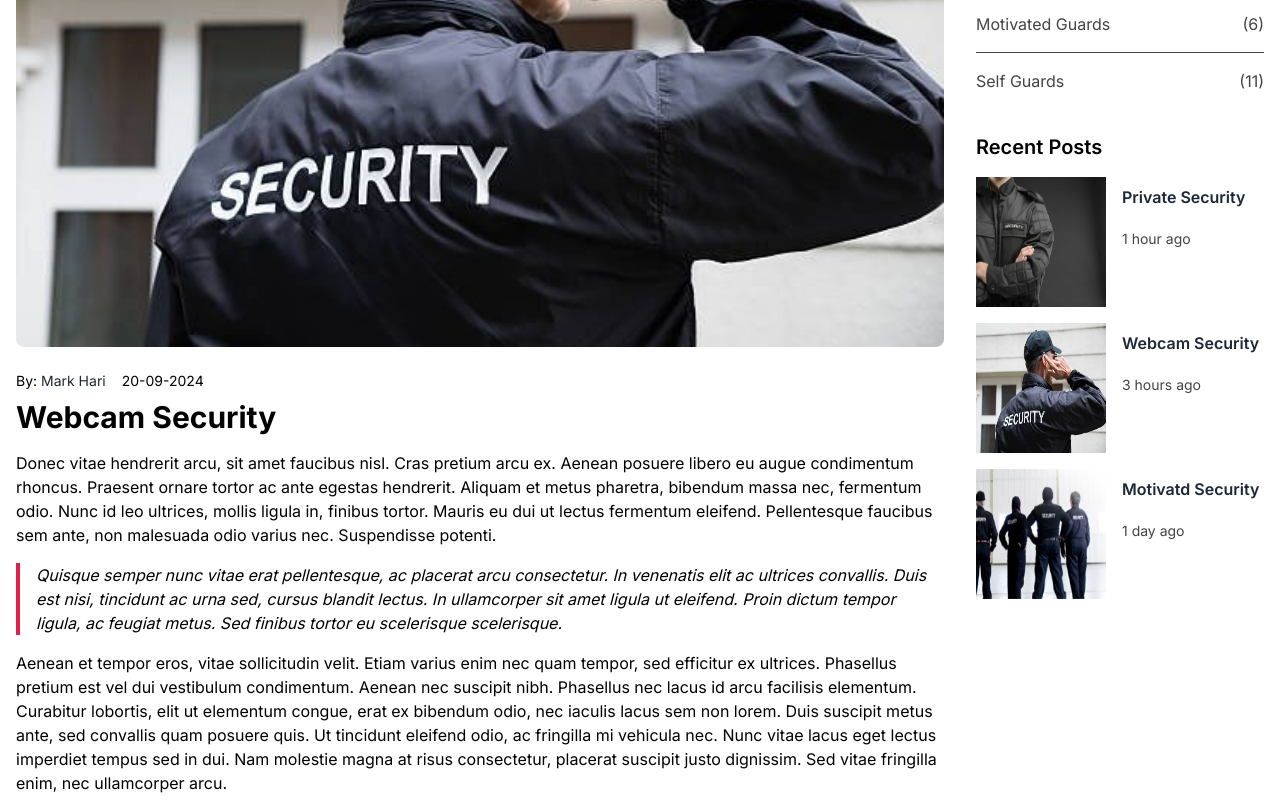
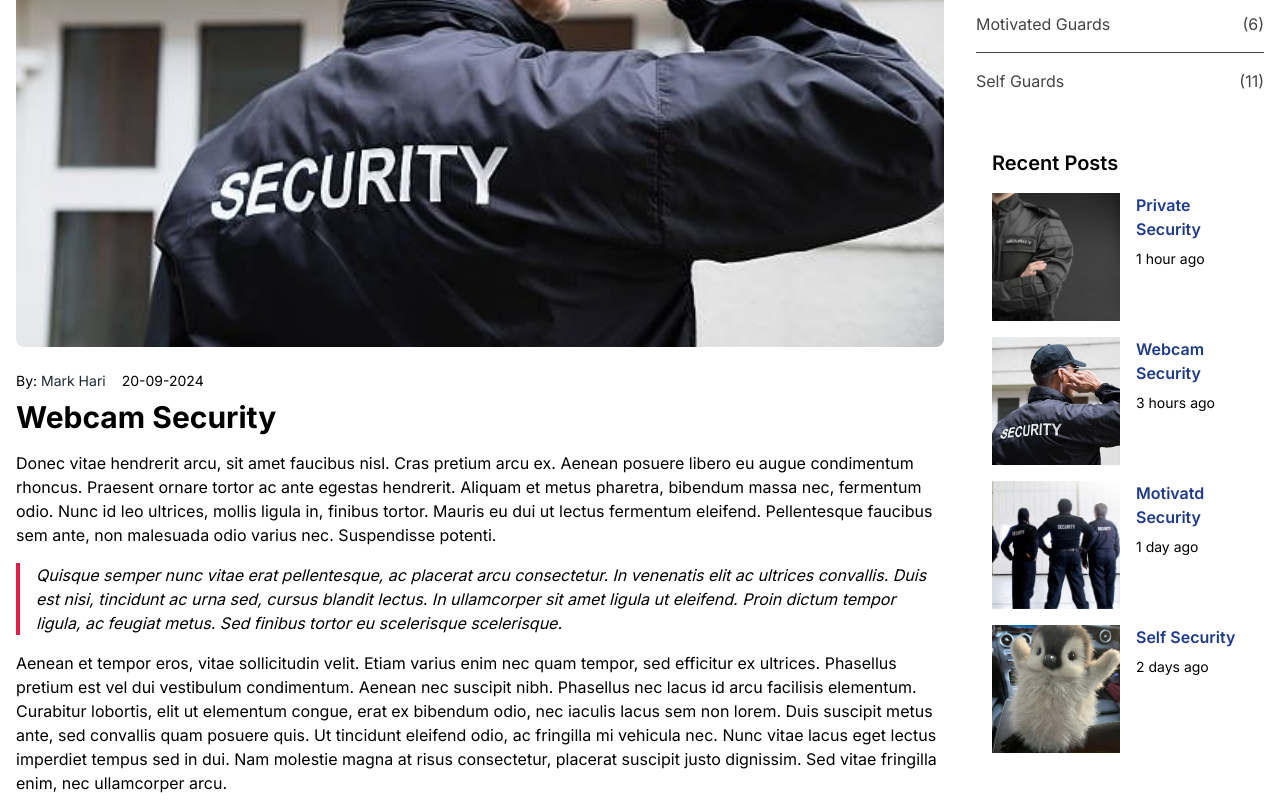
Before and after one commit to JamesPaing/safe-forever-web, a Next.js app: page /posts/blog-detail in a window 1280 px wide. Shown: the part 1120-1920 px from the top of the page. Built offline with nearby package versions, Linux system fonts and the light colour scheme.

Commit message:
resize blog page

```diff
--- a/src/app/posts/blog-detail/page.jsx
+++ b/src/app/posts/blog-detail/page.jsx
@@ -41,6 +41,7 @@ const Page = () => {
     { id: 1, title: 'Private Security', image: '/slider3.jpeg', time: '1 hour ago' },
     { id: 2, title: 'Webcam Security', image: '/slider2.jpeg', time: '3 hours ago' },
     { id: 3, title: 'Motivatd Security', image: '/slider1.jpeg', time: '1 day ago' },
+    { id: 4, title: 'Self Security', image: '/img1.jpg', time: '2 days ago' },
   ]
 
   if (!mounted) {
@@ -342,28 +343,26 @@ const Page = () => {
               {/* Categories End */}
 
               {/* Recent Posts Start */}
-              <div>
+              <div className="p-4">
                 <h2 className="text-xl font-semibold mb-4">Recent Posts</h2>
                 <div className="space-y-4">
                   {recentPosts.map((post) => (
                     <div key={post.id} className="flex items-start space-x-4">
-                      <Image
-                        src={post.image}
-                        alt={`Thumbnail for ${post.title}`}
-                        width={100}
-                        height={200}
-                        className="w-[130px] h-[130px]"
-                      />
+                      <div className="relative w-32 h-32 flex-shrink-0">
+                        <Image
+                          src={post.image}
+                          alt={`Thumbnail for ${post.title}`}
+                          fill
+                          className="object-cover"
+                        />
+                      </div>
                       <div className="flex flex-col justify-start">
-                        <h3 className="font-semibold mt-2">
-                          {/* <a href={`./${post.id}`} className="hover:text-rose text-darkblue transition-colors duration-200">
-                            {post.title}
-                          </a> */}
-                          <a href='/posts' className="hover:text-rose text-darkblue transition-colors duration-200">
+                        <h3 className="font-semibold">
+                          <a href='/posts' className="hover:text-rose-500 text-blue-900 transition-colors duration-200">
                             {post.title}
                           </a>
                         </h3>
-                        <p className="text-sm text-gray mt-5">{post.time}</p>
+                        <p className="text-sm text-gray-500 mt-2">{post.time}</p>
                       </div>
                     </div>
                   ))}
```
